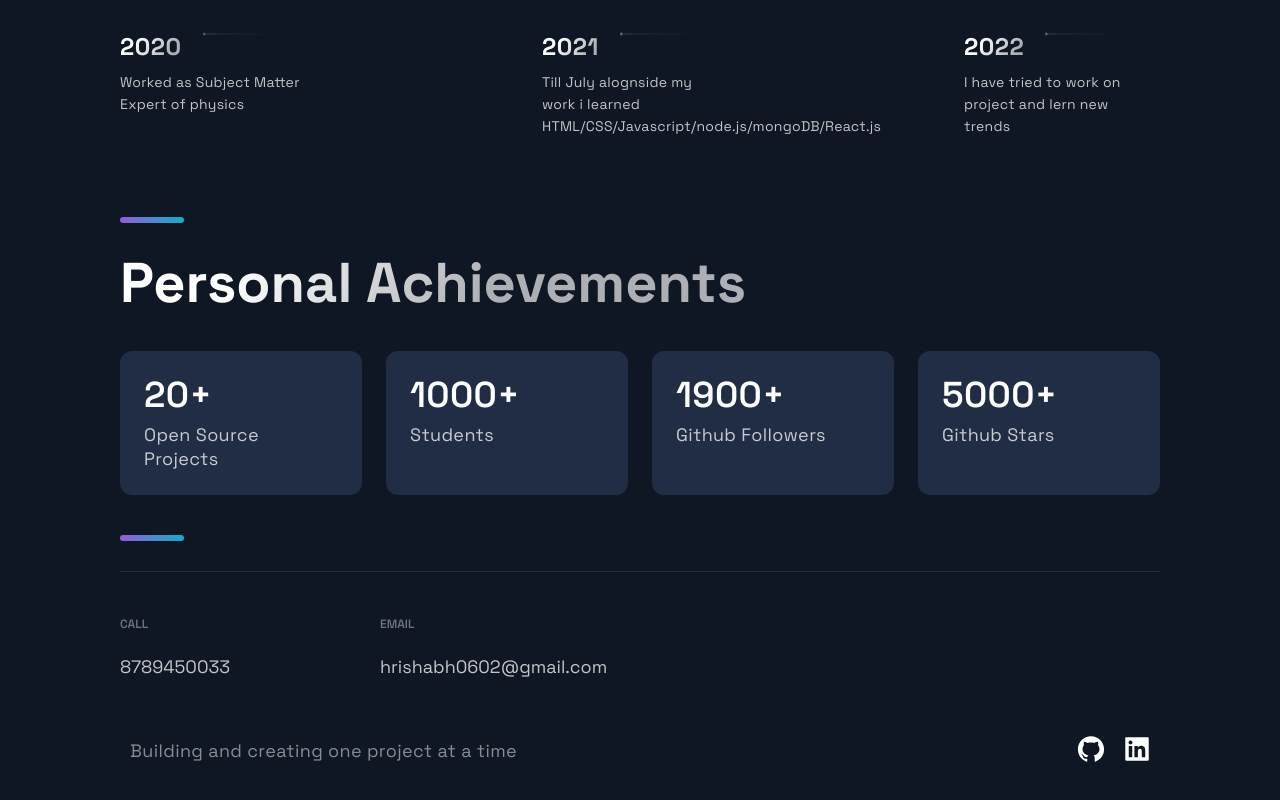
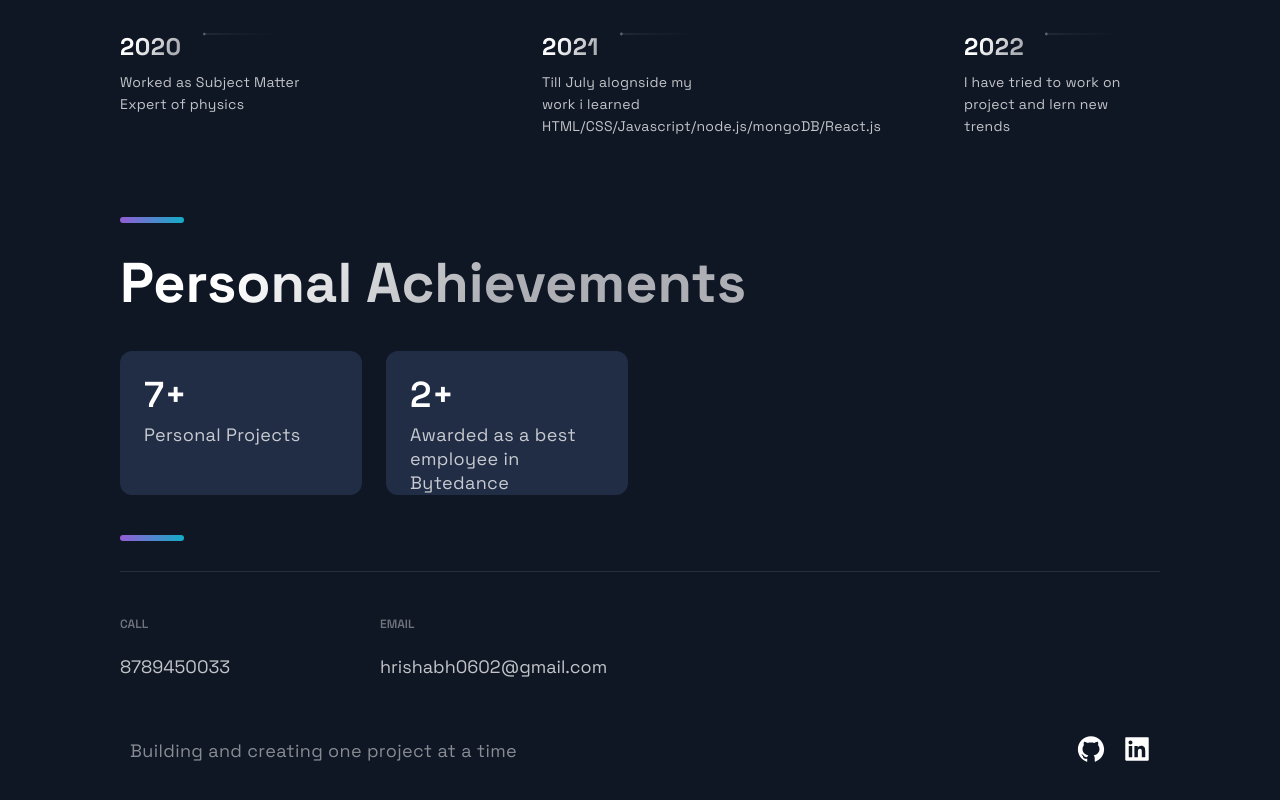
Before and after one commit to Rishabh471/portfolio0707, a Next.js app: page / in a window 1280 px wide. Shown: the part 3091-3891 px from the top of the page. Built offline with nearby package versions, Linux system fonts and the light colour scheme.

Commit message:
Update Acomplishments.js

```diff
--- a/src/components/Acomplishments/Acomplishments.js
+++ b/src/components/Acomplishments/Acomplishments.js
@@ -4,10 +4,8 @@ import { Section, SectionDivider, SectionTitle } from '../../styles/GlobalCompon
 import { Box, Boxes, BoxNum, BoxText } from './AcomplishmentsStyles';
 
 const data = [
-  { number: 20, text: 'Open Source Projects'},
-  { number: 1000, text: 'Students', },
-  { number: 1900, text: 'Github Followers', },
-  { number: 5000, text: 'Github Stars', }
+  { number: 7, text: 'Personal Projects'},
+  {number:2, text:'Awarded as a best employee in Bytedance'}
 ];
 
 const Acomplishments = () => (
```
